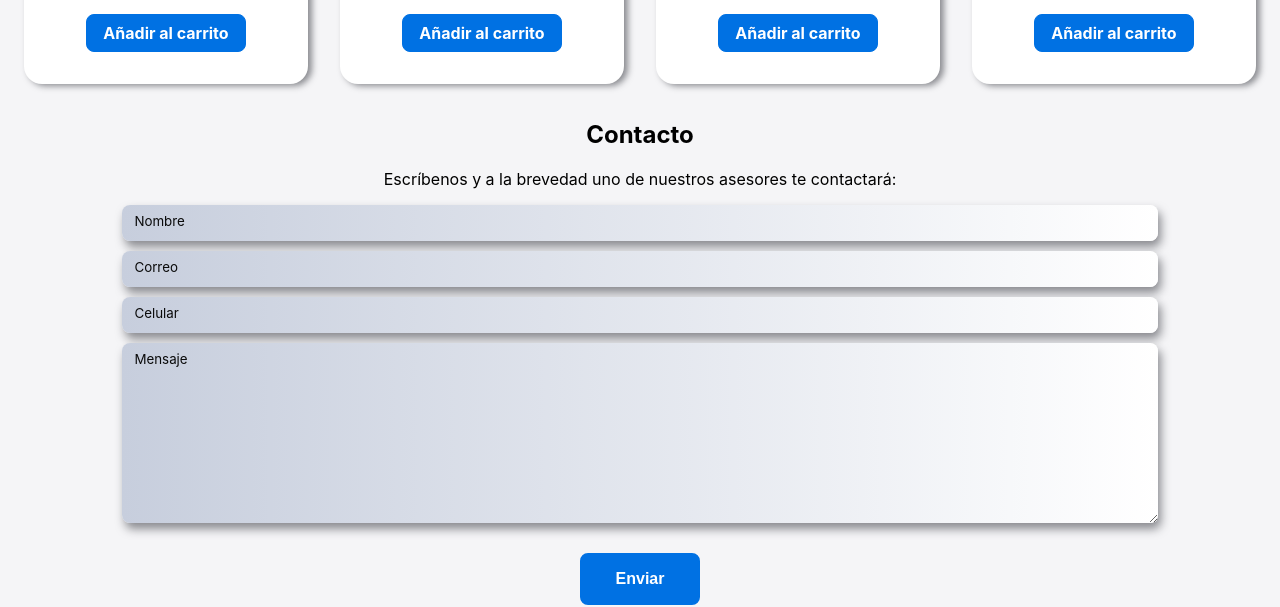
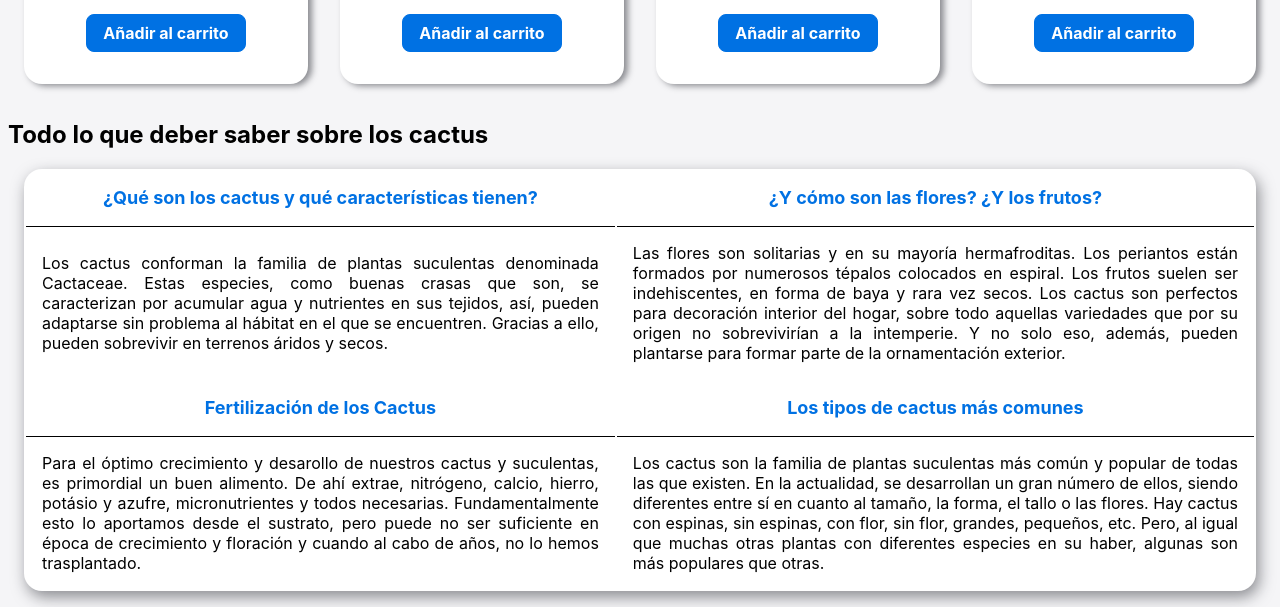
Before and after one commit to fabriciopizarro/Cactus-store0.1, a plain HTML site: page index.html in a window 1280 px wide. Shown: the part 2060-2667 px from the top of the page. Drawn offline with nearby package versions, Linux system fonts and the light colour scheme.

Commit message:
tabla informativa agregada

```diff
--- a/index.html
+++ b/index.html
@@ -157,6 +157,41 @@
             </div>
         </div>
     </section>
+
+    <section id="saber" class="animate__animated animate__flipInX">
+        <h2>Todo lo que deber saber sobre los cactus</h2>
+        <table class="informacion">
+            <thead>
+                <tr>
+                    <th class="informacion-th">¿Qué son los cactus y qué características tienen?</th>
+                    <th class="informacion-th">¿Y cómo son las flores? ¿Y los frutos?</th>
+                </tr>
+            </thead>
+            <tbody>
+                <tr>
+                    <td class="informacion-td">Los cactus conforman la familia de plantas suculentas denominada Cactaceae. Estas especies, como buenas crasas que son, se caracterizan por acumular agua y nutrientes en sus tejidos, así, pueden adaptarse sin problema al hábitat en
+                        el que se encuentren. Gracias a ello, pueden sobrevivir en terrenos áridos y secos.</td>
+                    <td class="informacion-td">Las flores son solitarias y en su mayoría hermafroditas. Los periantos están formados por numerosos tépalos colocados en espiral. Los frutos suelen ser indehiscentes, en forma de baya y rara vez secos. Los cactus son perfectos para
+                        decoración interior del hogar, sobre todo aquellas variedades que por su origen no sobrevivirían a la intemperie. Y no solo eso, además, pueden plantarse para formar parte de la ornamentación exterior.</td>
+                </tr>
+            </tbody>
+            <thead>
+                <tr>
+                    <th class="informacion-th">Fertilización de los Cactus</th>
+                    <th class="informacion-th">Los tipos de cactus más comunes</th>
+                </tr>
+            </thead>
+            <tbody>
+                <tr>
+                    <td class="informacion-td">Para el óptimo crecimiento y desarollo de nuestros cactus y suculentas, es primordial un buen alimento. De ahí extrae, nitrógeno, calcio, hierro, potásio y azufre, micronutrientes y todos necesarias. Fundamentalmente esto lo aportamos
+                        desde el sustrato, pero puede no ser suficiente en época de crecimiento y floración y cuando al cabo de años, no lo hemos trasplantado.</td>
+                    <td class="informacion-td">Los cactus son la familia de plantas suculentas más común y popular de todas las que existen. En la actualidad, se desarrollan un gran número de ellos, siendo diferentes entre sí en cuanto al tamaño, la forma, el tallo o las flores.
+                        Hay cactus con espinas, sin espinas, con flor, sin flor, grandes, pequeños, etc. Pero, al igual que muchas otras plantas con diferentes especies en su haber, algunas son más populares que otras.</td>
+                </tr>
+            </tbody>
+        </table>
+    </section>
+
     <!-- aqui -->
 
     <section id="contacto" class="contacto animate__animated animate__rotateInUpLeft">
```
